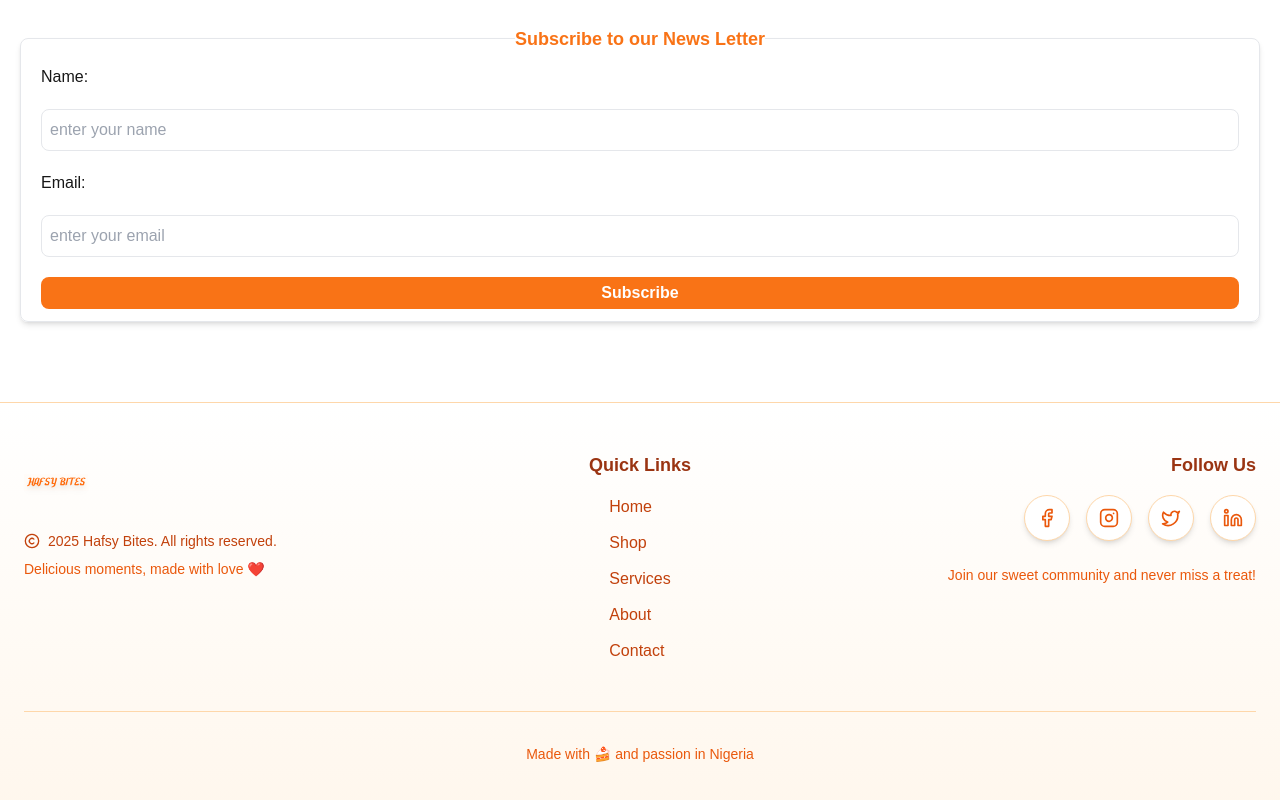
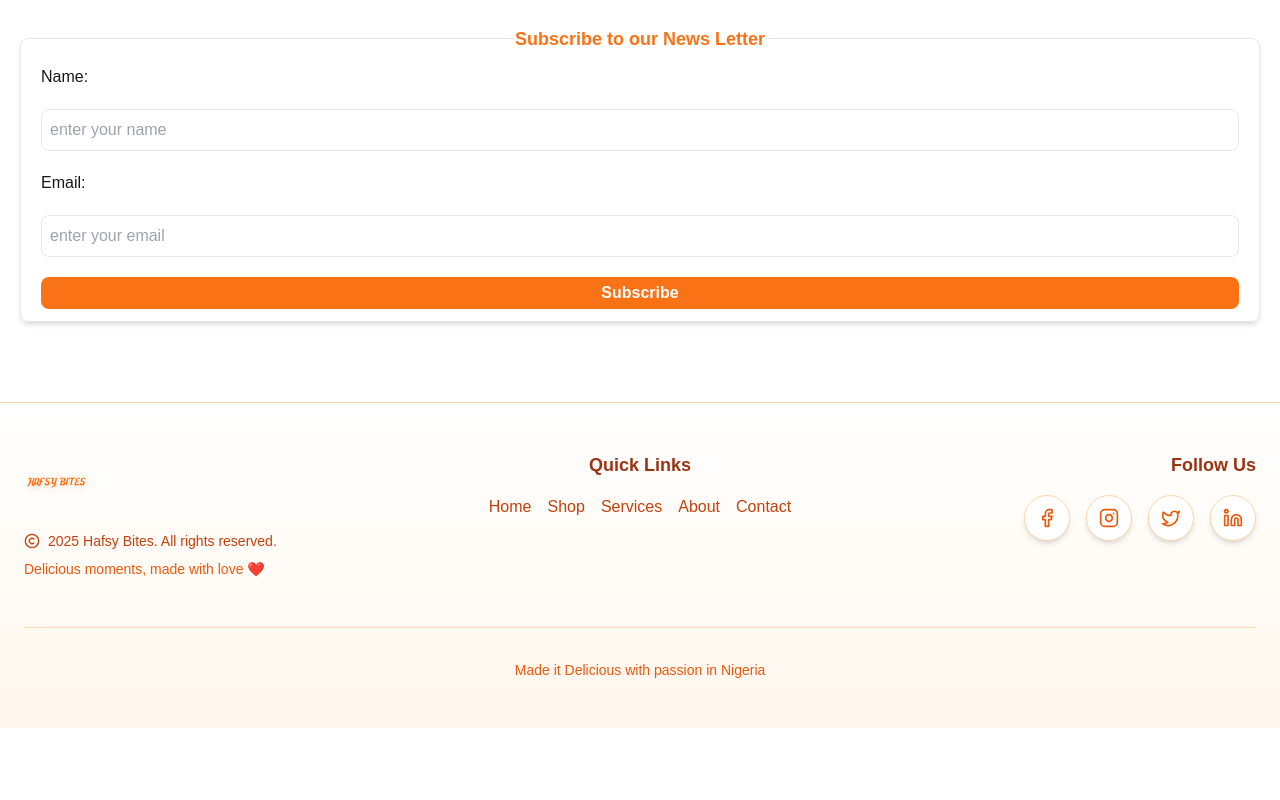
Before and after one commit to muhsinataannabi/hafsy-bites, a Next.js app: page / in a window 1280 px wide. Shown: the part 2007-2807 px from the top of the page. After the commit the page ends 2735 px from the top, so only its background shows below. Built offline with nearby package versions, Linux system fonts and the light colour scheme.

Commit message:
Update footer

```diff
--- a/pages/components/footer.tsx
+++ b/pages/components/footer.tsx
@@ -43,7 +43,7 @@ export default function Footer() {
           {/* Navigation Links */}
           <div className="flex flex-col items-center">
             <h3 className="font-semibold text-orange-800 mb-4 text-lg">Quick Links</h3>
-            <ul className="space-y-3">
+            <ul className="space-x-4 flex justify-center hover:border-b border-orange-800">
               {navLinks.map((link) => (
                 <li key={link.name}>
                   <a
@@ -77,16 +77,12 @@ export default function Footer() {
                 </a>
               ))}
             </div>
-            <p className="text-sm text-orange-600 mt-6 text-center md:text-right max-w-xs">
-              Join our sweet community and never miss a treat!
-            </p>
           </div>
         </div>
-
-        {/* Bottom Bar */}
+          {/* Bottom Bar */}
         <div className="mt-12 pt-8 border-t border-orange-200 text-center">
           <p className="text-sm text-orange-600">
-            Made with 🍰 and passion in Nigeria
+            Made it Delicious with passion in Nigeria
           </p>
         </div>
       </div>
```
